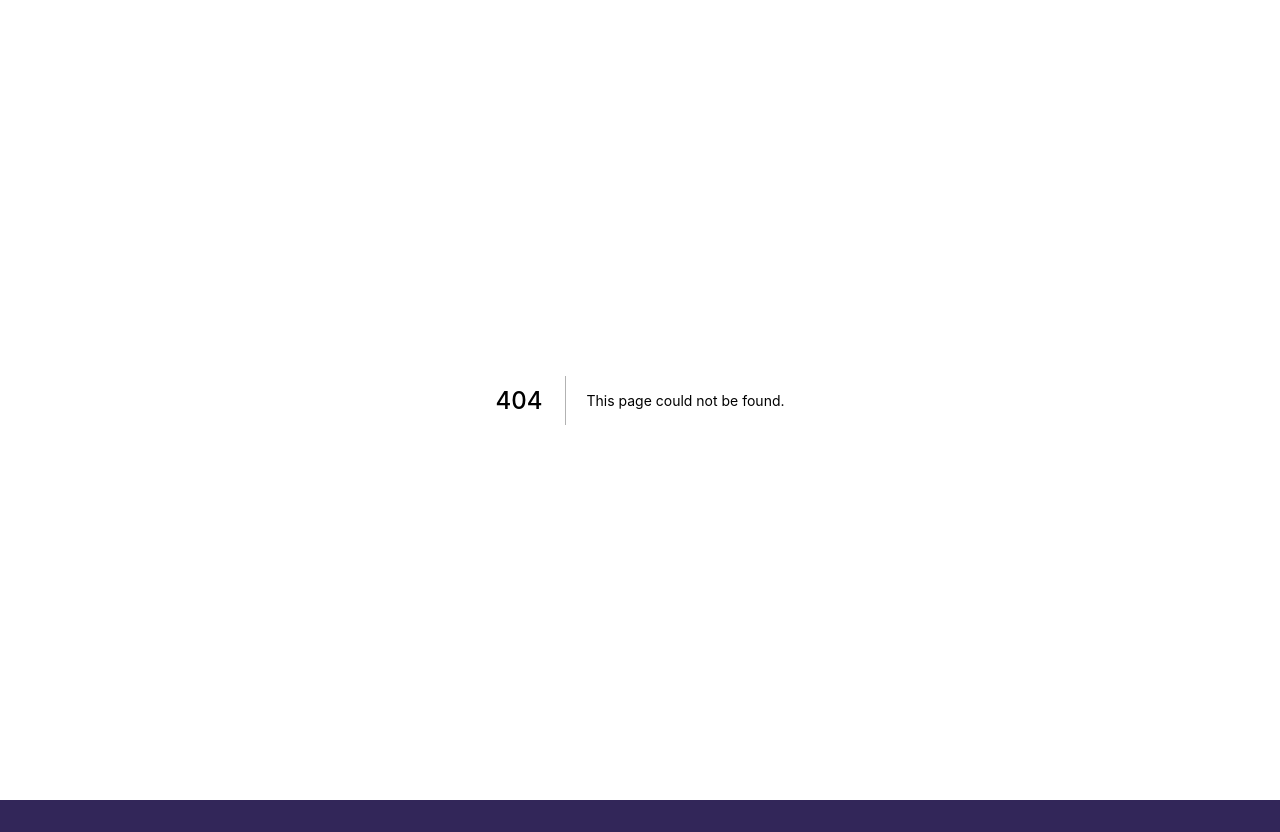
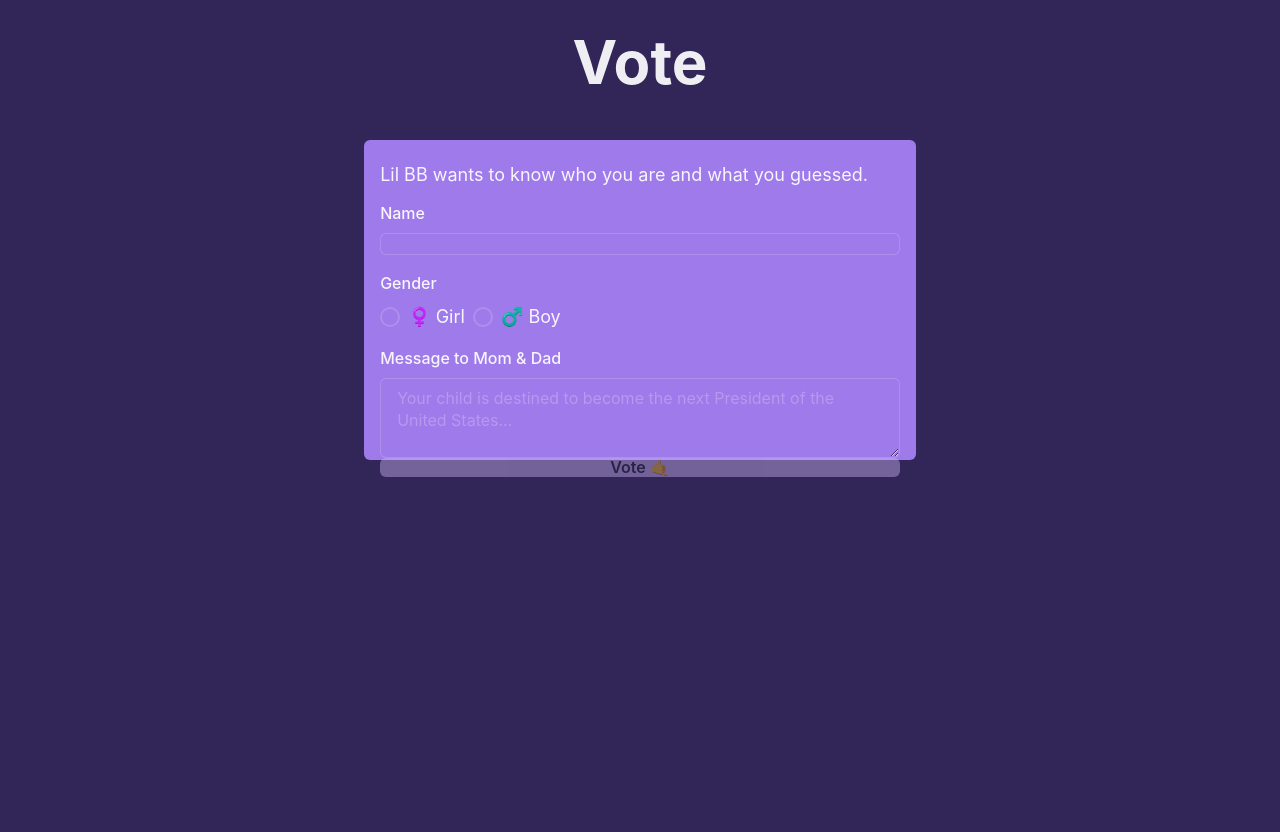
Before and after one commit to jimmyshaka/jcubed, a Next.js app: page /vote in a window 1280 px wide. Before the commit this address had no page. Before the commit the page ends 800 px from the top, so only its background shows below. Built offline with nearby package versions, Linux system fonts and the light colour scheme.

Commit message:
Create initial API handler for storing user data

```diff
--- a/pages/api/hello.js
+++ /dev/null
@@ -1,5 +0,0 @@
-// Next.js API route support: https://nextjs.org/docs/api-routes/introduction
-
-export default function handler(req, res) {
-  res.status(200).json({ name: 'John Doe' })
-}
--- /dev/null
+++ b/pages/api/vote.js
@@ -0,0 +1,7 @@
+export default function postVote(req, res) {
+  const voter = req.body
+
+  // TODO: validate
+
+  return res.status(201).json(voter)
+}
--- a/pages/voter.js
+++ b/pages/vote.js
@@ -24,11 +24,17 @@ export default function Voter({ ...props }) {
   const handleInputChange = (e) => setName(e.target.value)
   const handleMessageToParents = (e) => setMessageToParents(e.target.value)
 
-  const handleSubmit = () => {
-    // ! TODO: temporary value till data is hooked up
-    alert(
-      `${name} guessed that you are having a boy and says ${messageToParents} `
-    )
+  const handleSubmit = async () => {
+    const response = await fetch('/api/vote', {
+      method: 'POST',
+      body: JSON.stringify({ name, gender, messageToParents }),
+      headers: {
+        'Content-Type': 'application/json'
+      }
+    })
+
+    const data = await response.json()
+    console.log('data:', data)
   }
 
   const formNotValid = isNil(name) || isNil(gender)
@@ -54,7 +60,7 @@ export default function Voter({ ...props }) {
         <Input
           id="name"
           type="text"
-          value={name}
+          value={name || ''}
           focusBorderColor="purple.200"
           onChange={handleInputChange}
         />
```
Also changed, not shown: 2 other files (tests, documents, lock files or other folders).
